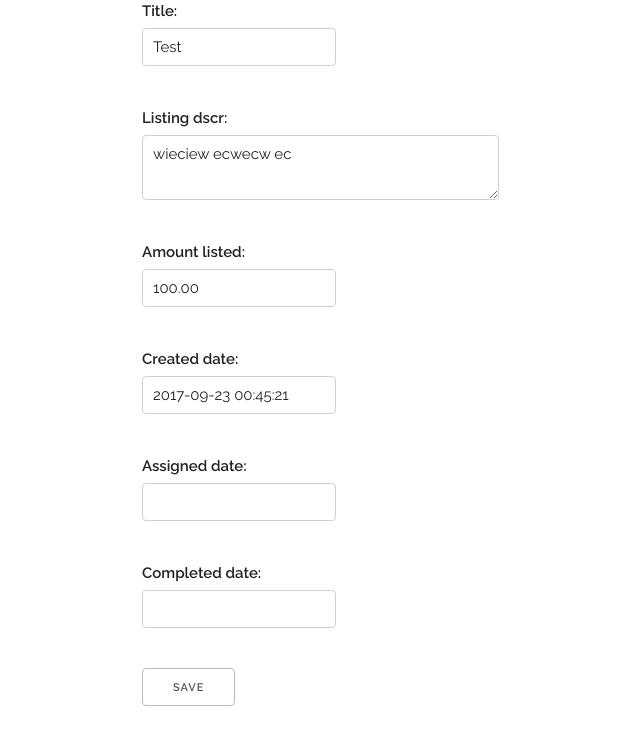
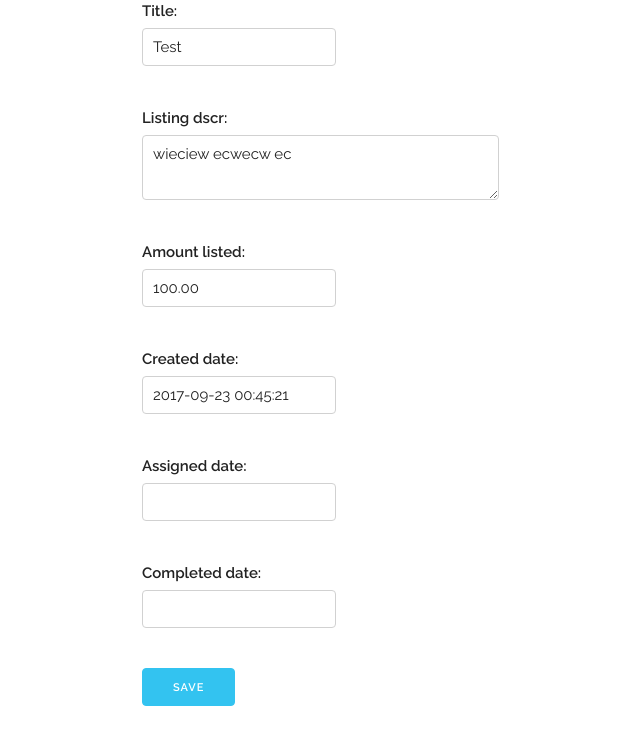
Before and after one commit to ronaldgreeff/oddjobs, a Django app: page /listing/1/edit/ in a window 1280 px wide. Shown: the part 476-1217 px from the top of the page, without its empty margins (18-658 px from the left). Run offline with Django 3.2, Linux system fonts and the light colour scheme; data comes from the database, SQL or seed files in the repository; both versions use the stored data as it was after the commit.

Commit message:
added buttons

```diff
--- a/listings/templates/listings/listing_edit.html
+++ b/listings/templates/listings/listing_edit.html
@@ -5,7 +5,7 @@
 	<h1>What do you need done?</h1>
 	<form method="POST" class="post-form">{% csrf_token %}
 	{{ form.as_p }}
-	<button type="submit">Save</button>
+	<button class="button-primary">Save</button>
 	</form>
-</div>
+	</div>
 {% endblock %}
```
Also changed, not shown: db.sqlite3, listings/templates/listings/index.html (line endings or trailing spaces).
